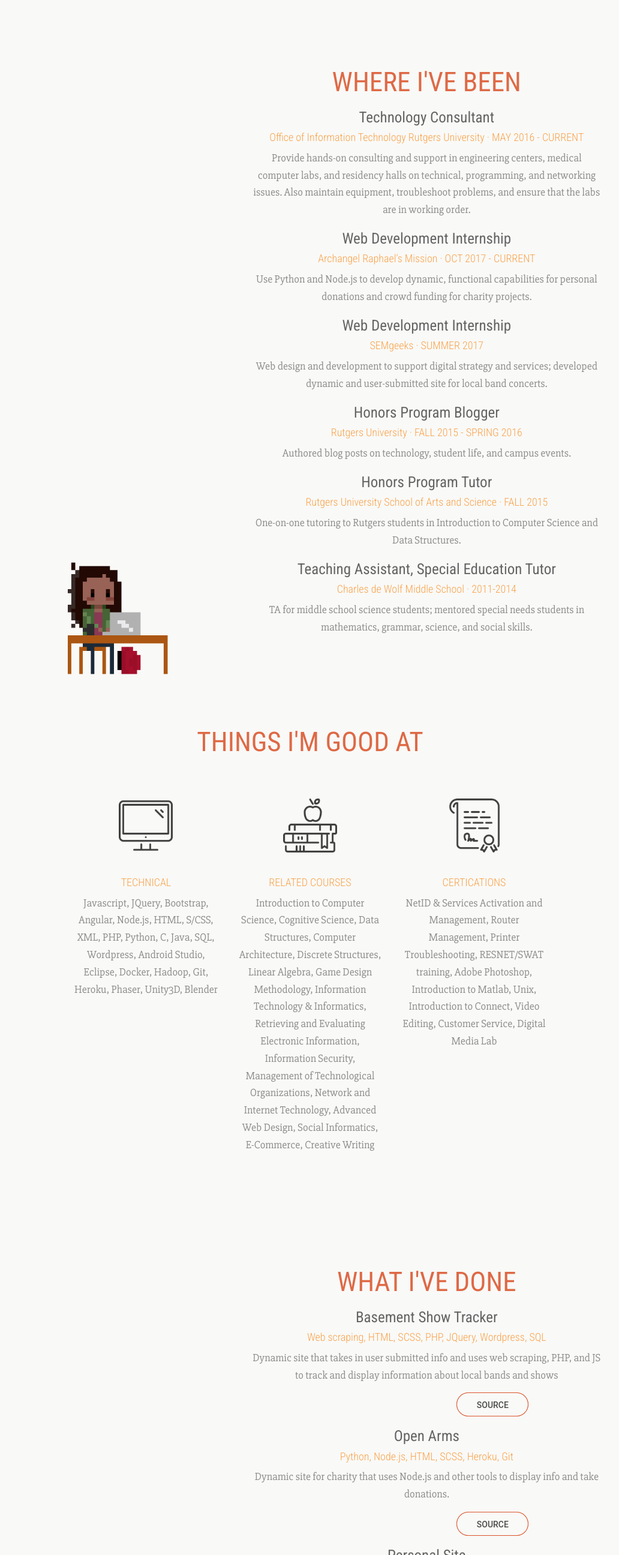
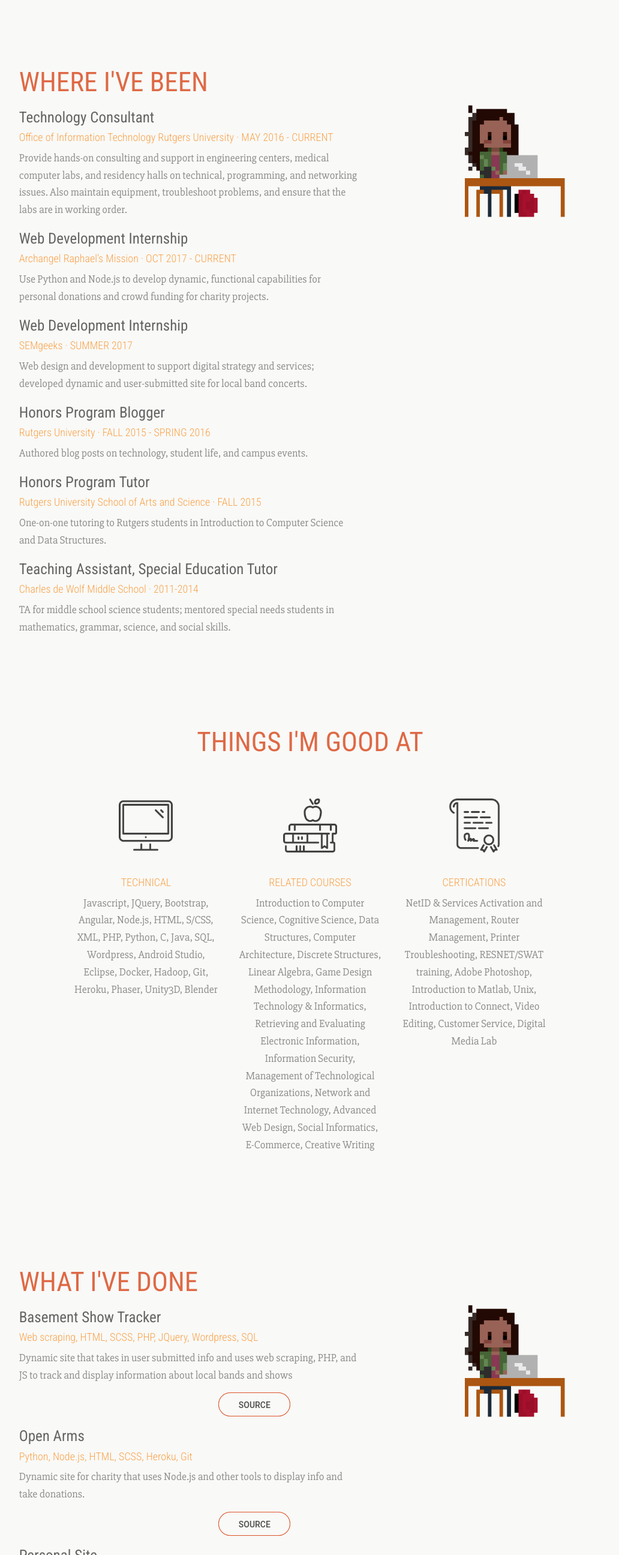
Before and after one commit to suchiroll/suchiroll.github.io, a website: page index.html in a window 1280 px wide. Shown: the part 1128-3720 px from the top of the page at 60% size, without its empty margins (133-1165 px from the left). Drawn offline with nearby package versions, Linux system fonts and the light colour scheme.

Commit message:
fixing css to match html

```diff
--- a/base.css
+++ b/base.css
@@ -124,12 +124,12 @@ p {
 }
 
 /* line 118, C:/Users/sucnat/Dropbox/resume site/in/base.scss */
-.section-experience .image {
+.section-experience .exp-image {
   float: right;
 }
 
 /* line 121, C:/Users/sucnat/Dropbox/resume site/in/base.scss */
-.section-experience .info {
+.section-experience .exp-info {
   padding-right: 20px;
   text-align: left;
 }
@@ -151,12 +151,12 @@ p {
 }
 
 /* line 138, C:/Users/sucnat/Dropbox/resume site/in/base.scss */
-.section-projects .image {
+.section-projects .proj-image {
   float: right;
 }
 
 /* line 141, C:/Users/sucnat/Dropbox/resume site/in/base.scss */
-.section-projects .info {
+.section-projects .proj-info {
   padding-right: 20px;
   text-align: left;
 }
@@ -172,7 +172,7 @@ p {
 }
 
 /* line 152, C:/Users/sucnat/Dropbox/resume site/in/base.scss */
-.section-extras .info {
+.section-extras .extra-info {
   padding-left: 20px;
   text-align: right;
 }
```
